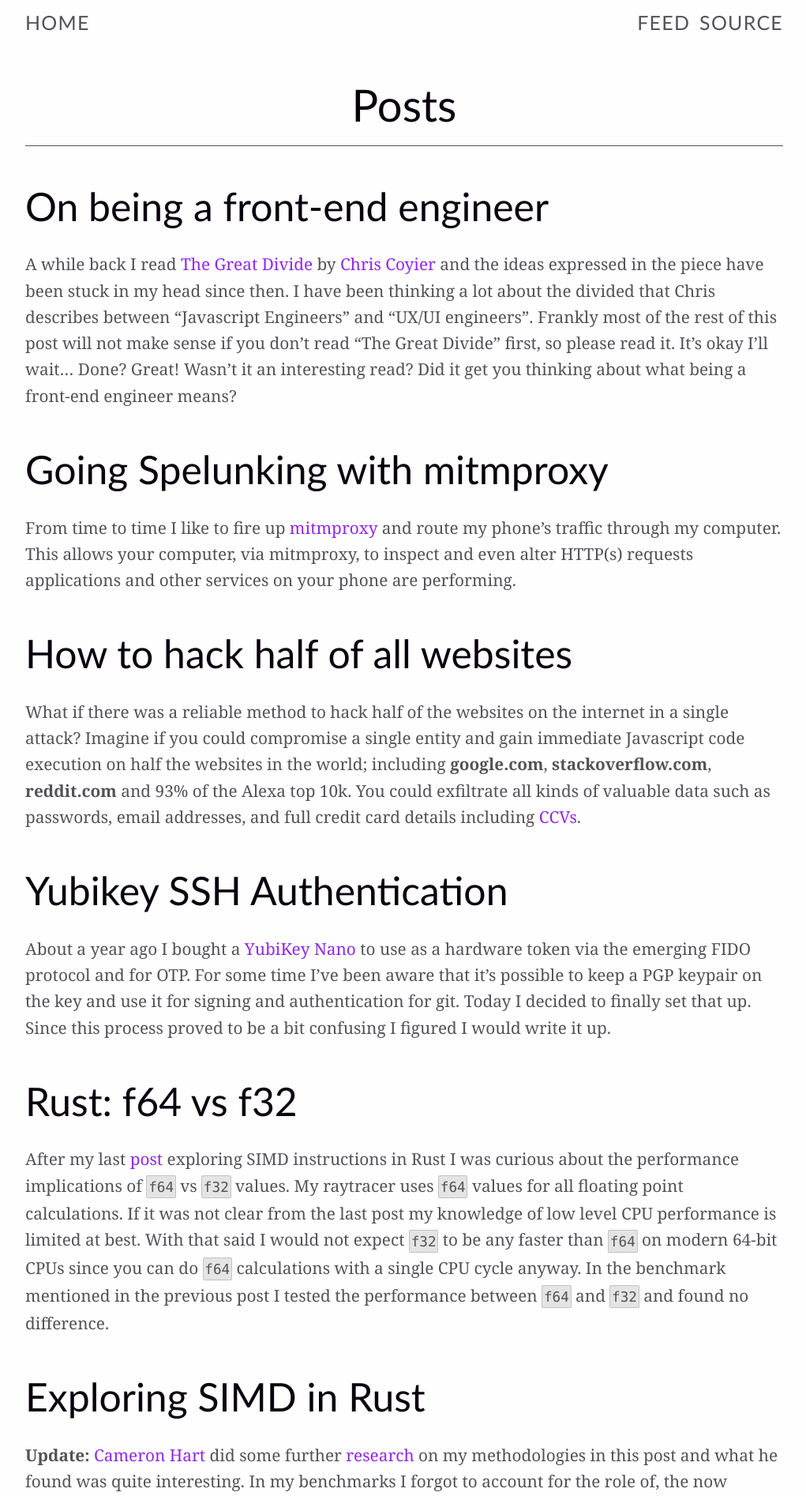
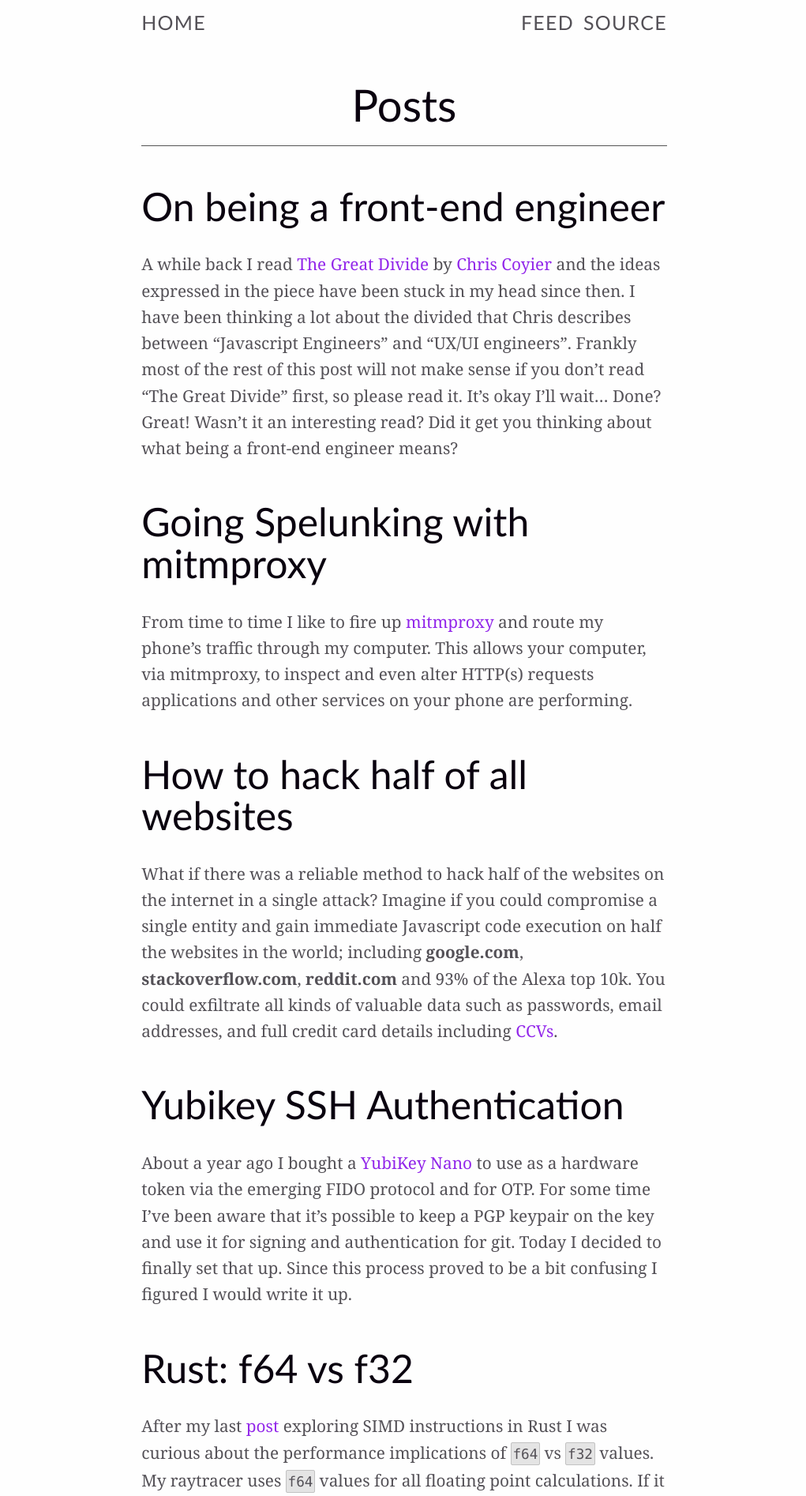
Before and after one commit to k0nserv/hugotunius.se, a Jekyll site: the page built from index.html, in a window 1280 px wide. Shown: the top 1894 px of the page at 79% size, without its empty margins (128-1149 px from the left). Built offline with Jekyll 4.4.1, drawn with Linux system fonts in a browser that asks for light colours.

Commit message:
[Style] Slight style improvements

```diff
--- a/_sass/_variables.sass
+++ b/_sass/_variables.sass
@@ -11,7 +11,7 @@ $section-spacing-vertical: 10vh
 
 $social-size: 45px
 
-$wrapper-size: 960px
+$wrapper-size: 35rem
 
 
 $spacing-xs: 0.25rem
--- a/_sass/screen.sass
+++ b/_sass/screen.sass
@@ -7,9 +7,12 @@ p
 em
   font-style: italic
 
+article, nav
+  padding: 0 $spacing-lg
+
 @media screen and (max-width: #{$wrapper-size})
   article, nav
-    padding: 0 $spacing-lg
+    padding: 0 $spacing-xl
 
 @media screen and (min-width: 320px) and (max-width: 480px)
   html
@@ -20,6 +23,10 @@ em
 
   p
     font-family: $text-font-mobile
+
+  article, nav
+    padding: 0 $spacing-lg
+
 
 @media screen and (min-width: 481px) and (max-width: 720px)
   html
```
